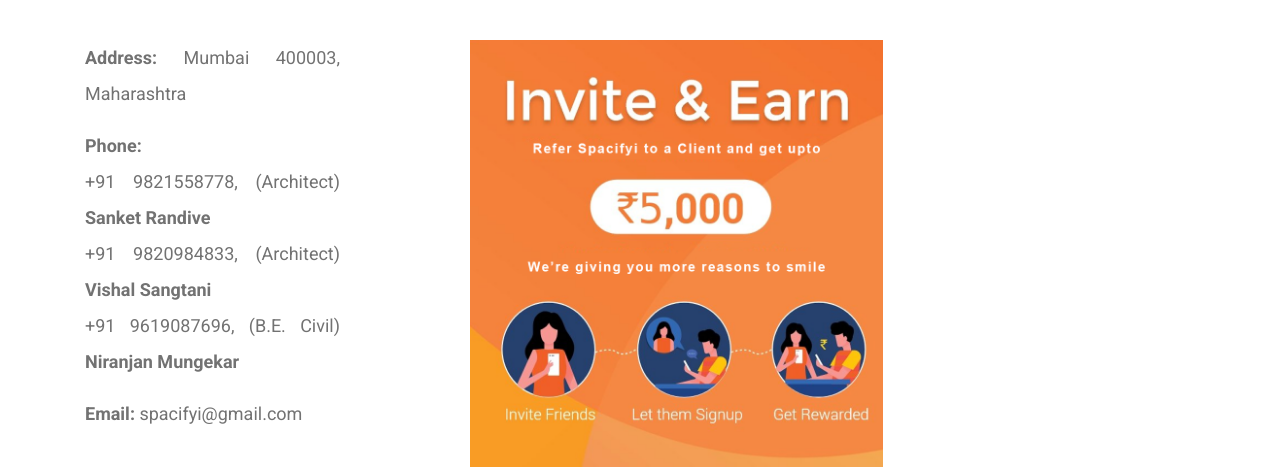
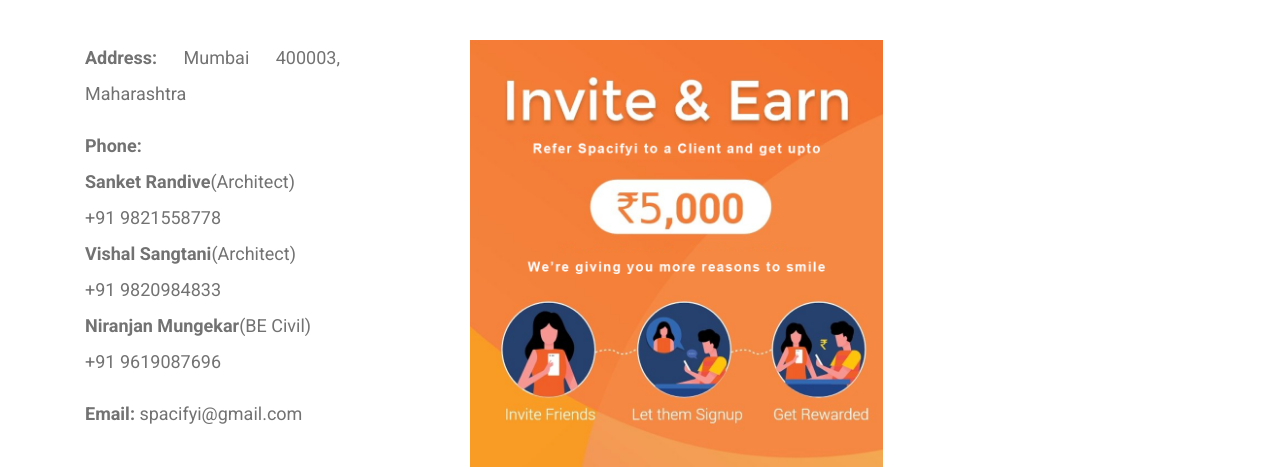
Before and after one commit to sanky16/newspacifyi, a plain HTML site: page contact.html in a window 1280 px wide. Shown: the part 800-1269 px from the top of the page. Drawn offline with Linux system fonts and the light colour scheme; some packages are replaced by stand-ins of ours; files whose address does not match are found by name.

Commit message:
Update contact.html

```diff
--- a/contact.html
+++ b/contact.html
@@ -73,8 +73,8 @@
 			<div class="row">
 				<div class="col-lg-3 contact-info mb-5 mb-lg-0">
 					<p><span style="font-weight:bold">Address:</span> Mumbai 400003, Maharashtra </p>
-					<p><span style="font-weight:bold">Phone:</span><br/>+91 9821558778, (Architect) <span style="font-weight:bold">Sanket Randive</span>
-					 <br/>+91 9820984833, (Architect) <span style="font-weight:bold">Vishal Sangtani</span> <br/>+91 9619087696, (B.E. Civil) <span style="font-weight:bold">Niranjan Mungekar</span>
+					<p><span style="font-weight:bold">Phone:</span><br/><span style="font-weight:bold">Sanket Randive</span>(Architect) <br/>+91 9821558778
+					 <br/><span style="font-weight:bold">Vishal Sangtani</span>(Architect)<br/>+91 9820984833<br/><span style="font-weight:bold">Niranjan Mungekar</span>(BE Civil)<br/>+91 9619087696
 					</p>
 					<p><span style="font-weight:bold">Email:</span> spacifyi@gmail.com</p>
 					<div class="cf-social">
```
